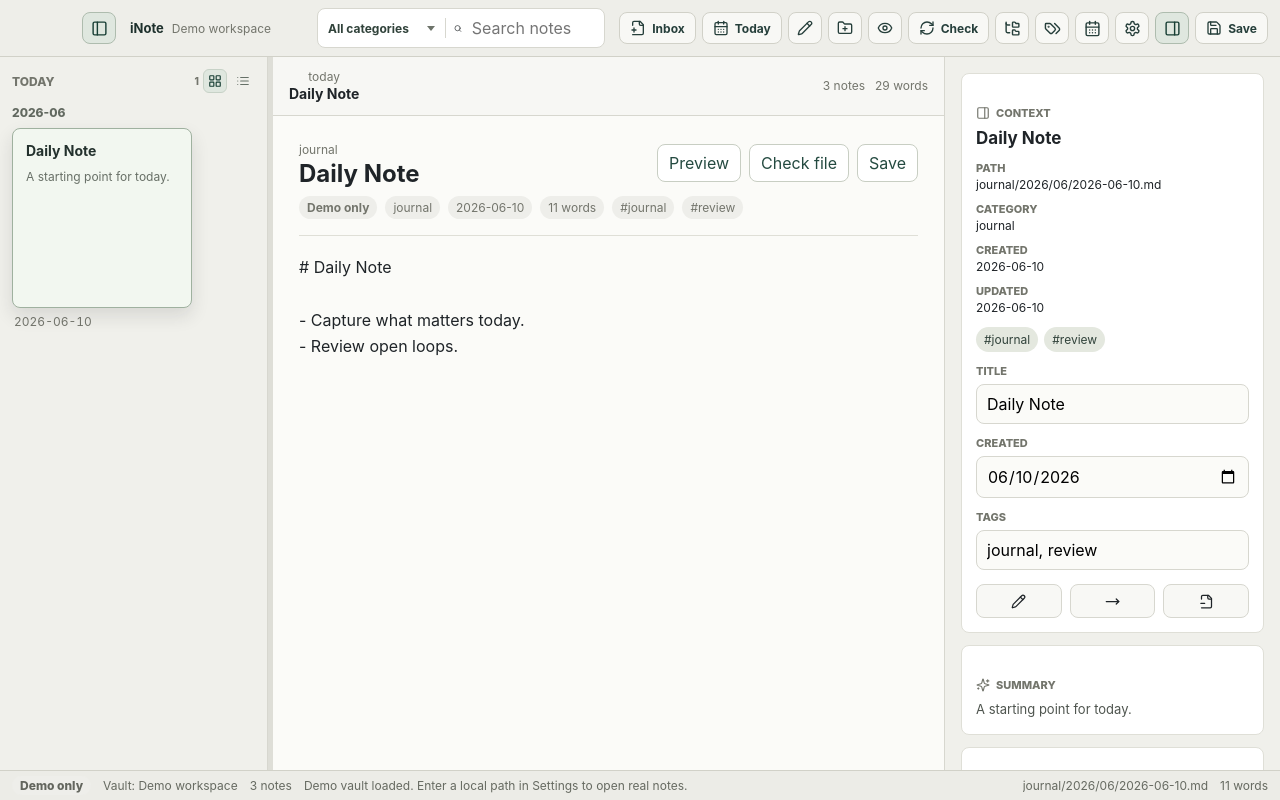
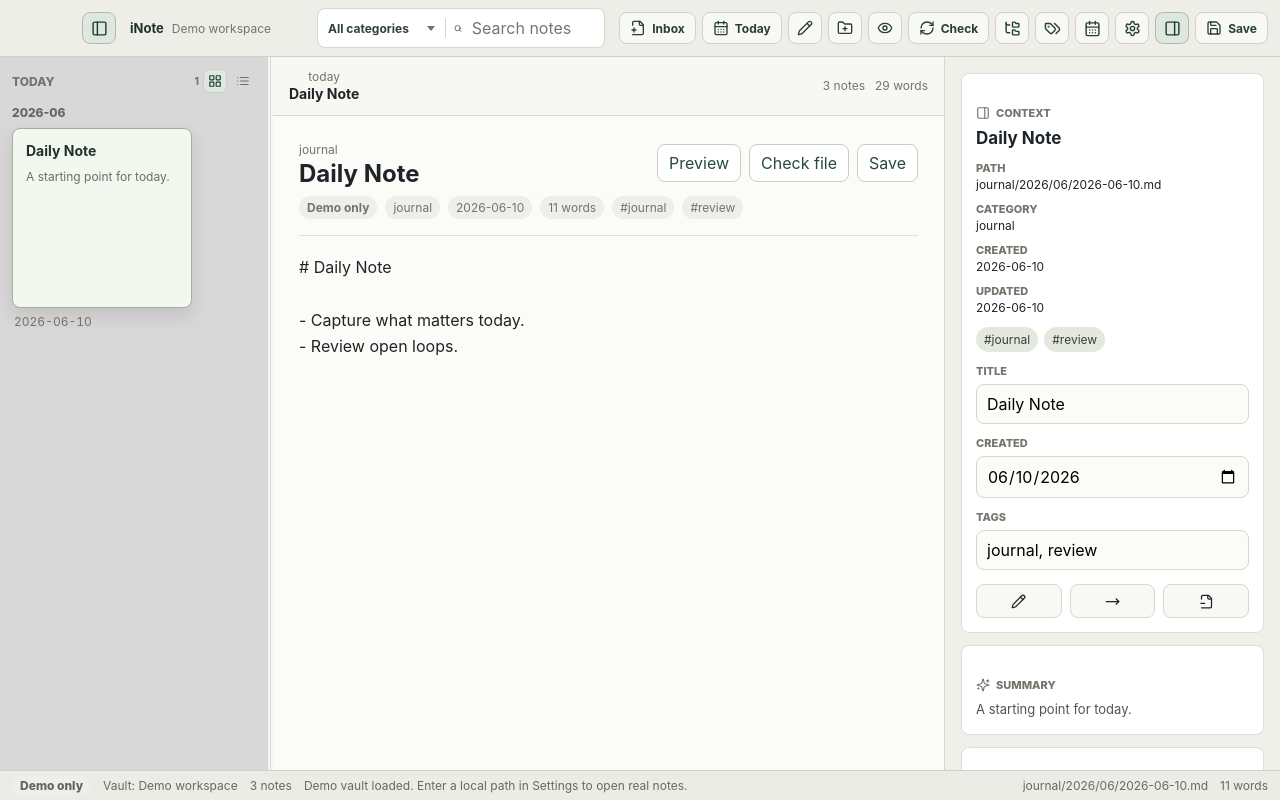
Before and after one commit to wangliangxu/inote, a React (Vite) app: page / in a window 1280 px wide. Built offline with nearby package versions, Linux system fonts and the light colour scheme.

Commit message:
修改布局样式

```diff
--- a/src/app/styles.css
+++ b/src/app/styles.css
@@ -228,7 +228,7 @@ button {
 }
 
 .sidebar {
-  background: #ecece7;
+  background: #d8d8d8;
   border-right: 1px solid #d7d7cf;
   display: flex;
   flex-direction: column;
@@ -248,14 +248,23 @@ button {
 }
 
 .sidebar-resizer {
-  background: #deded7;
+  background: transparent;
   cursor: col-resize;
   min-height: 0;
+  position: relative;
   width: 5px;
 }
 
-.sidebar-resizer:hover {
-  background: #b9c5b7;
+.sidebar-resizer::before {
+  background: #d8d8d8;
+  content: "";
+  inset: 0 auto 0 2px;
+  position: absolute;
+  width: 1px;
+}
+
+.sidebar-resizer:hover::before {
+  background: #d8d8d8;
 }
 
 .context-panel {
@@ -471,7 +480,7 @@ button {
 }
 
 .note-list {
-  background: #f0f0eb;
+  background: #d8d8d8;
   border-right: 0;
   height: 100%;
   min-width: 0;
@@ -1400,26 +1409,36 @@ button {
   color: #f4b4b4;
 }
 
-:root[data-theme="dark"] .sidebar,
+:root[data-theme="dark"] .sidebar {
+  background: #161a17;
+}
+
 :root[data-theme="dark"] .status-bar {
   background: #090b0a;
 }
 
 :root[data-theme="dark"] .sidebar {
-  border-right-color: #232925;
+  border-right-color: #161a17;
 }
 
 :root[data-theme="dark"] .sidebar-resizer {
-  background: #171b18;
+  background: #161a17;
 }
 
 :root[data-theme="dark"] .sidebar-resizer:hover {
   background: #214756;
 }
 
-:root[data-theme="dark"] .context-panel,
+:root[data-theme="dark"] .sidebar-resizer::before {
+  background: #161a17;
+}
+
+:root[data-theme="dark"] .context-panel {
+  background: #0b0d0c;
+}
+
 :root[data-theme="dark"] .note-list {
-  background: #0b0d0c;
+  background: #161a17;
 }
 
 :root[data-theme="dark"] .context-panel {
@@ -1433,7 +1452,6 @@ button {
 
 :root[data-theme="dark"] .workspace-topbar,
 :root[data-theme="dark"] .editor-header,
-:root[data-theme="dark"] .sidebar,
 :root[data-theme="dark"] .note-list {
   border-color: #232925;
 }
@@ -1489,7 +1507,7 @@ button {
 }
 
 :root[data-theme="dark"] .note-card-surface {
-  background: #101311;
+  background: #161a17;
   border-color: #263944;
   box-shadow: 0 1px 2px rgba(0, 0, 0, 0.34);
 }
```
